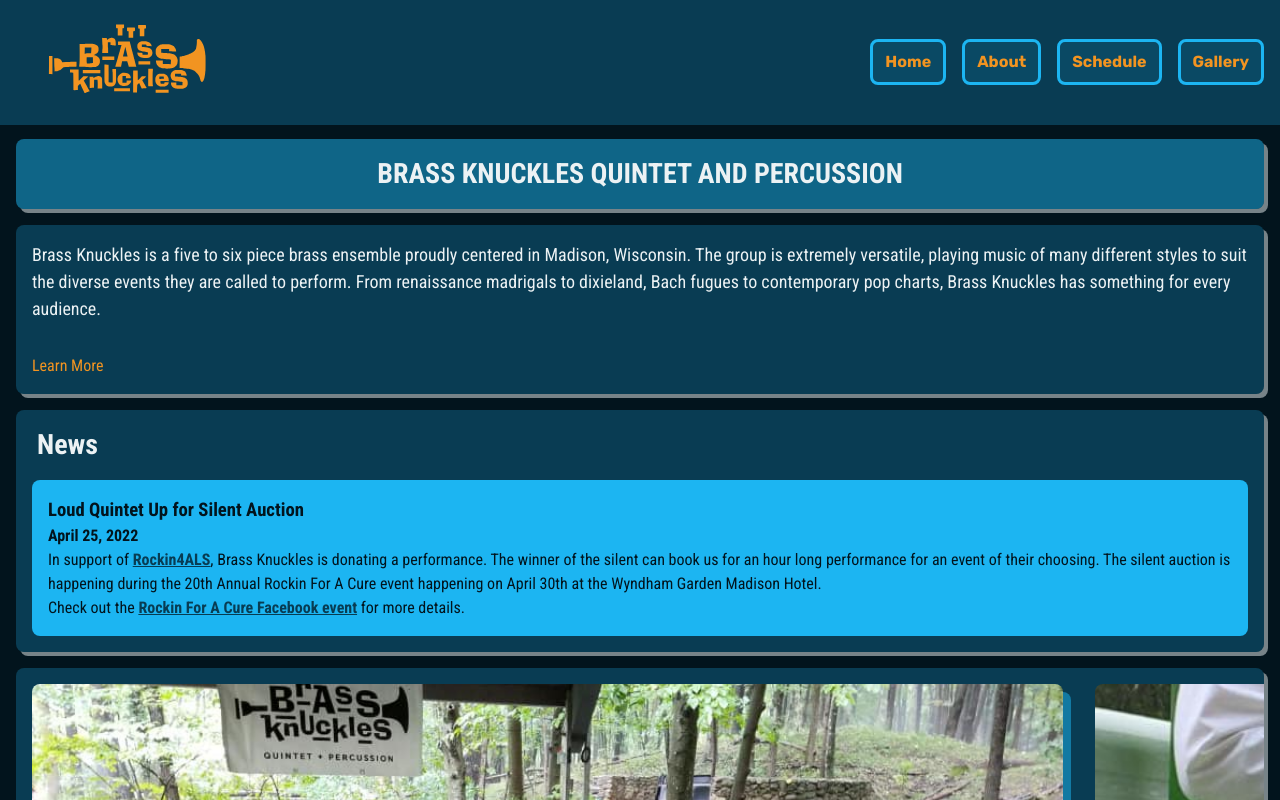
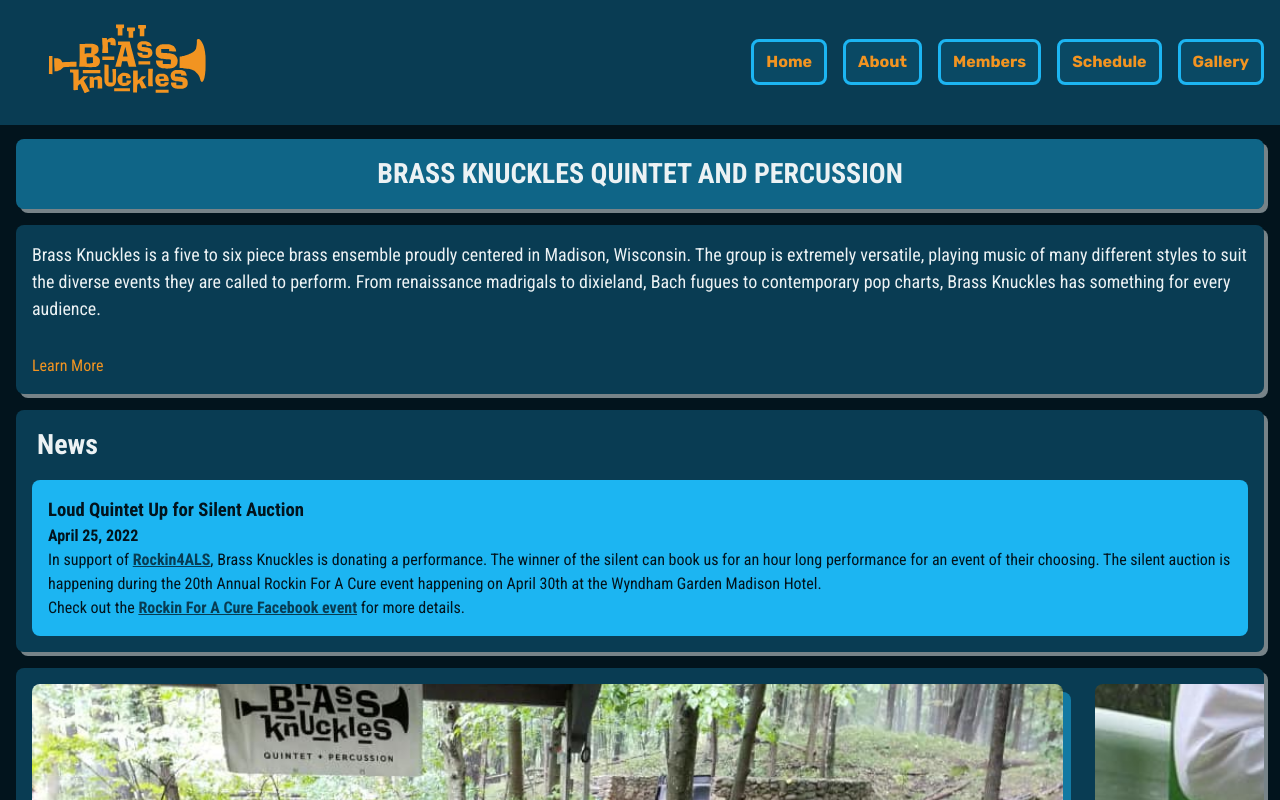
Before and after one commit to jamestw13/brass-knuckles, a React (Create React App) app: page / in a window 1280 px wide. Shown: the top 800 px of the page. Built offline with nearby package versions, Linux system fonts and the light colour scheme; no server answers.

Commit message:
added members nav button

```diff
--- a/src/components/Header.js
+++ b/src/components/Header.js
@@ -34,9 +34,9 @@ function Header() {
               <Link to='/about' onClick={toggleMenu}>
                 <p>About</p>
               </Link>
-              {/* <Link to='/members' onClick={toggleMenu}>
+              <Link to='/members' onClick={toggleMenu}>
                 <p>Members</p>
-              </Link> */}
+              </Link>
               <Link to='/schedule' onClick={toggleMenu}>
                 <p>Schedule</p>
               </Link>
@@ -60,9 +60,9 @@ function Header() {
           <Link to='/about'>
             <p>About</p>
           </Link>
-          {/* <Link to='/members'>
-          <p>Members</p>
-        </Link> */}
+          <Link to='/members'>
+            <p>Members</p>
+          </Link>
           <Link to='/schedule'>
             <p>Schedule</p>
           </Link>
```
